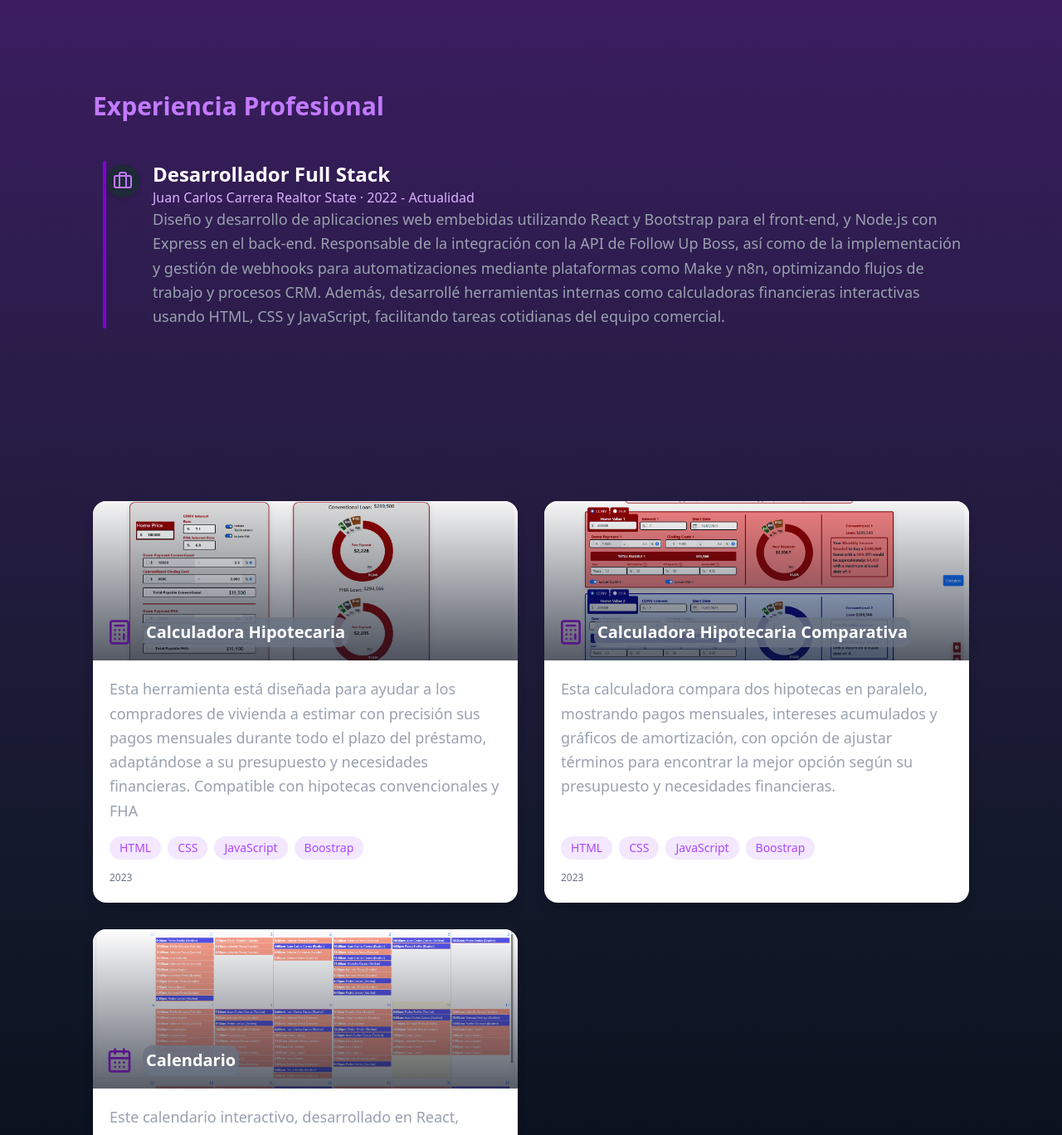
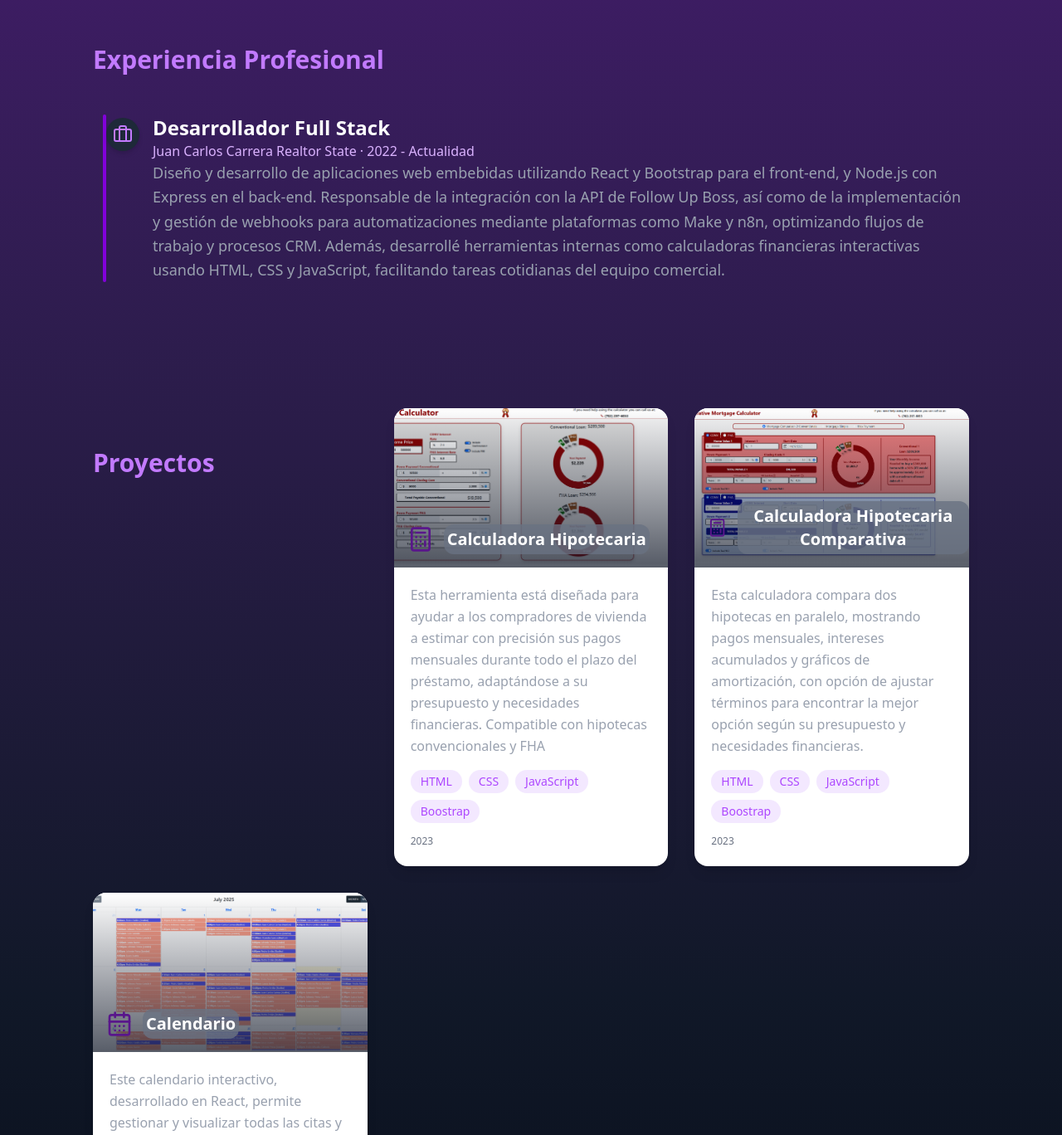
Before and after one commit to GLM1996/portfolio, a React (Vite) app: page / in a window 1280 px wide. Shown: the part 782-2150 px from the top of the page at 83% size. Built offline with nearby package versions, Linux system fonts and the light colour scheme.

Commit message:
Arreglando navegacion

```diff
--- a/src/Components/AboutMe.jsx
+++ b/src/Components/AboutMe.jsx
@@ -6,7 +6,7 @@ export default function AboutMe() {
       id="acerca-de-mí"
       className="py-6 sm:py-20 px-6 sm:px-20 text-white"
     >
-      <h2 className="text-3xl font-bold mb-12 text-purple-400">Acerca de Mi</h2>
+      <h2 className="text-3xl font-bold my-12 text-purple-400">Acerca de mí</h2>
 
       <motion.p
         className="text-lg text-gray-400  leading-relaxed"
--- a/src/Components/Experience.jsx
+++ b/src/Components/Experience.jsx
@@ -17,7 +17,7 @@ export default function Experience() {
     ]
 
     return (
-        <section className="py-2 sm:py-20 px-6 sm:px-20 text-white" id='experiencia'>
+        <section className="py-2 sm:py-6 px-6 sm:px-20 text-white" id='experiencia'>
             <h2 className="text-3xl font-bold mb-12 text-purple-400">Experiencia Profesional</h2>
             <div className="relative pl-10">
                 <div className="absolute left-3 top-0 bottom-0 w-1 bg-purple-700 rounded-full"></div>
--- a/src/Components/Hero.jsx
+++ b/src/Components/Hero.jsx
@@ -36,6 +36,7 @@ export default function Hero() {
                     >
                         Contáctame
                     </motion.a>
+                    {/*
                     <motion.a
                         href="/cv.pdf" // Cambia esto por el enlace real a tu CV
                         className="flex justify-center items-center border border-purple-500 hover:bg-purple-700 hover:text-white text-purple-400 py-2 px-5 rounded-2xl transition-all"
@@ -44,6 +45,7 @@ export default function Hero() {
                     >
                         Descargar CV
                     </motion.a>
+                     */}
                 </div>
             </motion.div>
 
--- a/src/Components/Projects.jsx
+++ b/src/Components/Projects.jsx
@@ -38,7 +38,8 @@ export default function Projects() {
   ];
 
   return (
-    <div className="grid gap-8 md:grid-cols-2 py-6 sm:py-20 px-6 sm:px-20" id="proyectos">
+    <div className="grid gap-8 md:grid-cols-3 py-6 sm:py-20 px-6 sm:px-20" id="proyectos">
+      <h2 className="text-3xl font-bold my-12 text-purple-400">Proyectos</h2>
       {projects.map((project, index) => (
         <motion.div
           key={index}
@@ -66,7 +67,7 @@ export default function Projects() {
 
             {/* Contenido del proyecto */}
             <div className="p-5 flex-grow flex flex-col">
-              <p className="text-lg text-gray-400 leading-relaxed mb-4 flex-grow">
+              <p className=" text-gray-400 leading-relaxed mb-4 flex-grow">
                 {project.description}
               </p>
 
--- a/src/Components/Skills.jsx
+++ b/src/Components/Skills.jsx
@@ -31,6 +31,7 @@ const skills = [...baseSkills, ...baseSkills, ...baseSkills,...baseSkills];
 export default function Skills() {
   return (
     <div className="py-6 sm:py-20 px-6 sm:px-20" id="habilidades">
+      <h2 className="text-3xl font-bold my-12 text-purple-400">Habilidades</h2>
       <Swiper
         slidesPerView={"auto"}
         spaceBetween={30}
```
